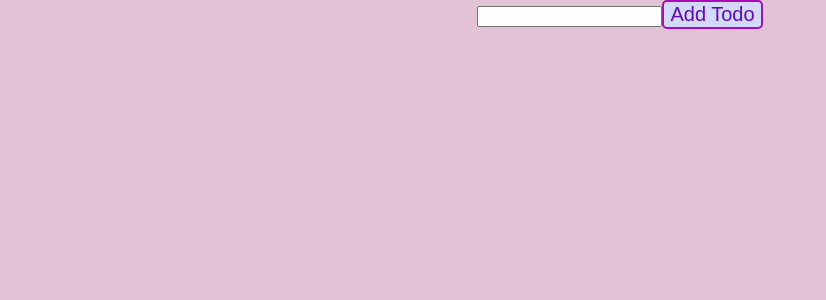
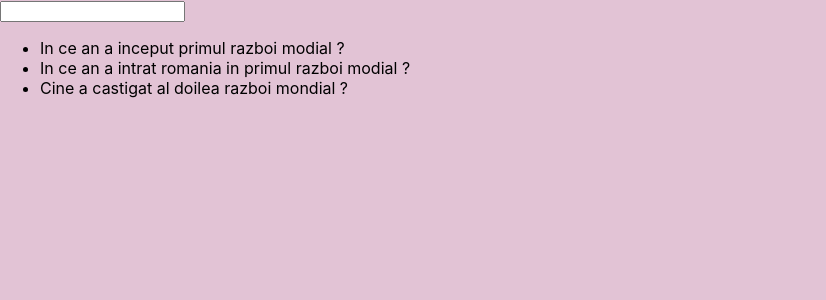
Before and after one commit to brebecaS/useState-Exercises, a React (Create React App) app: page / in a window 1280 px wide. Shown: the top 300 px of the page, without its empty margins (0-826 px from the left). Built offline with nearby package versions, Linux system fonts and the light colour scheme.

Commit message:
in porgress

```diff
--- a/src/App.js
+++ b/src/App.js
@@ -5,7 +5,7 @@ import Counter from "./teme/tema2/ExercitiuCounter";
 import InputField from "./teme/tema3/InputField";
 import CharacterCounter from "./teme/tema4/CharacterCounterRezolvare";
 import TodoList from "./teme/tema5/ToDoListRezolvare";
-import SearchFilter from "./teme/tema6/SearchFilterRezolvare";
+import SearchFilter from "./teme/tema6/SearchFilter";
 import ColorSwitcher from "./teme/tema7/ColorSwitcher";
 import ImagesCarousel from "./teme/tema1/RezolvareImagesCarousel";
 import Nav from "./NavBar";
@@ -13,7 +13,7 @@ import Nav from "./NavBar";
 function App() {
   return (
     <div>
-      <TodoList />
+      <SearchFilter />
     </div>
   );
 }
--- a/src/teme/tema5/ToDoListRezolvare.js
+++ b/src/teme/tema5/ToDoListRezolvare.js
@@ -5,12 +5,23 @@ function TodoList() {
   const [toDos, setToDos] = useState([]);
   const [newToDo, setNewToDo] = useState("");
 
-  const liList = toDos.map((item) => (
-    <div key={item}>
-      <li>{item}</li>
-      <button onClick={() => {}}>Remove</button>
-    </div>
-  ));
+  const liList = toDos.map((item, index) => {
+    return (
+      <div key={index}>
+        <li>{item}</li>
+        <button
+          onClick={() => {
+            setToDos((prevToDos) => {
+              const newList = prevToDos.filter((element) => element !== item);
+              return newList;
+            });
+          }}
+        >
+          Remove
+        </button>
+      </div>
+    );
+  });
 
   return (
     <div className="exercise-container">
--- a/src/teme/tema6/SearchFilter.js
+++ b/src/teme/tema6/SearchFilter.js
@@ -1,7 +1,7 @@
 import React from "react";
 
 const items = [
-  "In ce an a inceput primul razbui modial ?",
+  "In ce an a inceput primul razboi modial ?",
   "In ce an a avut loc marea unire ?",
   "Cine e fost domnitorul cu cea mai lunga domnie ?",
   "Intre ce ani a domnit stefan cel mare ?",
@@ -10,10 +10,20 @@ const items = [
 ];
 
 function SearchFilter() {
+  const searchString = "razboi";
+
+  const listElements = items
+    .filter((element) => element.includes(searchString))
+    .map((item) => (
+      <div key={item}>
+        <li>{item}</li>
+      </div>
+    ));
+
   return (
     <div>
       <input type="text" />
-      <ul>{/* Render the filtered list of items here */}</ul>
+      <ul>{listElements}</ul>
     </div>
   );
 }
```
